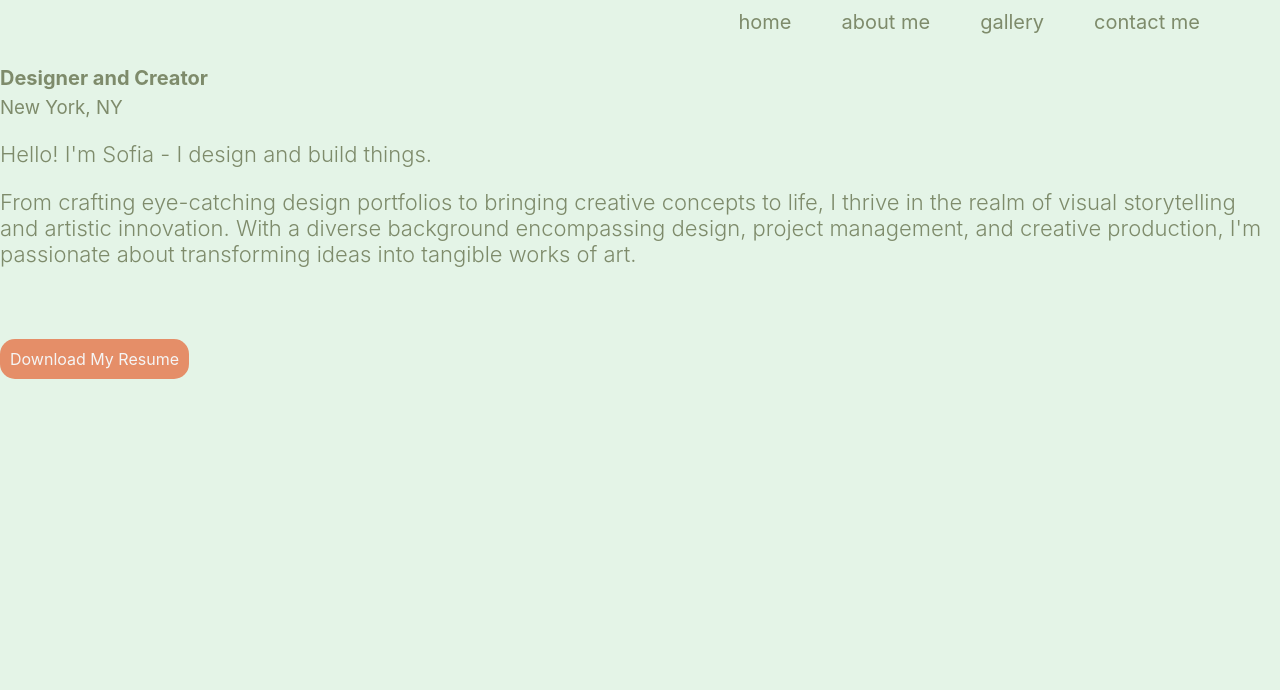
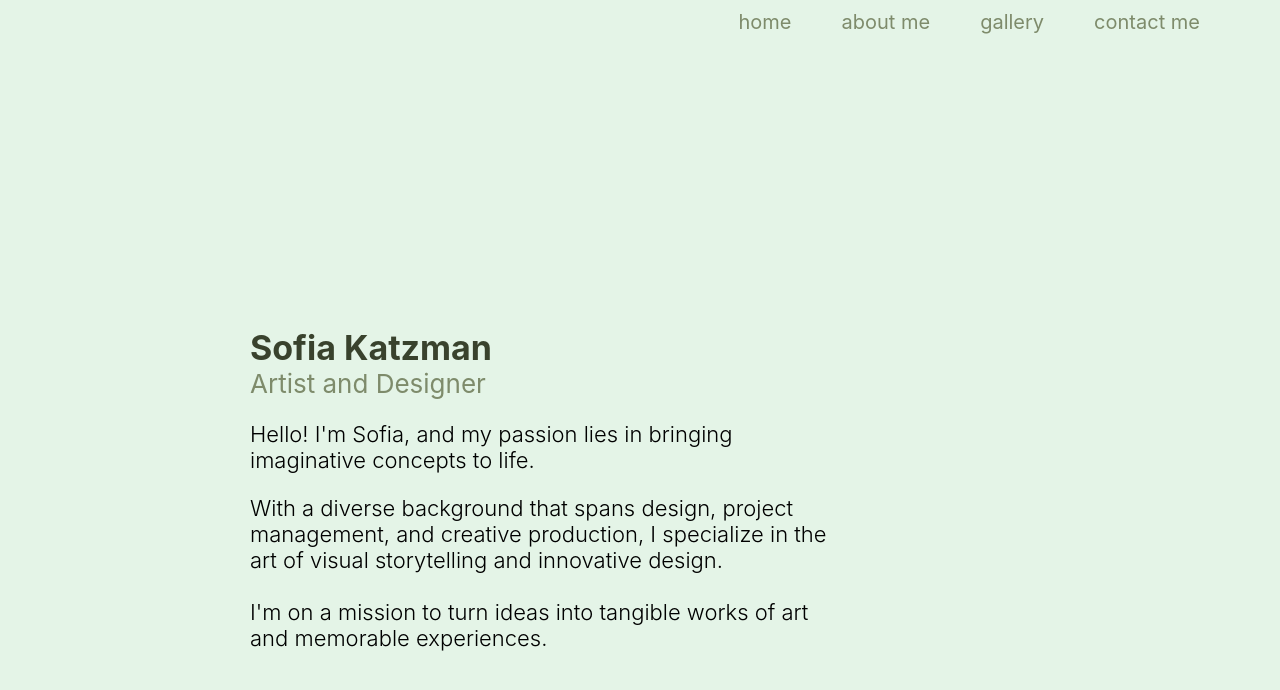
Before and after one commit to sofiakatzman/DesignPortfolio, a React (Create React App) app: page / in a window 1280 px wide. Shown: the top 690 px of the page. Built offline with nearby package versions, Linux system fonts and the light colour scheme.

Commit message:
edit about page

```diff
--- a/src/components/Pages/About/About.js
+++ b/src/components/Pages/About/About.js
@@ -1,29 +1,24 @@
 import React from "react"
 import './About.css'
 import headshot from '../../../assets/headshot.jpg'
-import resume from '../../../assets/Sofia_Katzman_Design.pdf'
+
 import Contact from '../../Layout/Contact/Contact'
 
-function About(){
+function About() {
+    return (
+        <div className="home">
+            <div className="home-container">
+                <div className="home-blurb">
+                    <h2>Sofia Katzman</h2>
+                    <h3>Artist and Designer</h3>
+                    <p>Hello! I'm Sofia, and my passion lies in bringing imaginative concepts to life.</p>
+                    <p>With a diverse background that spans design, project management, and creative production, I specialize in the art of visual storytelling and innovative design. <br/><br/>I'm on a mission to turn ideas into tangible works of art and memorable experiences.</p>
+                    <br/><br/><br/>
 
-    return(
-        <div className="about">
-            <div className="about-container">
-
-                <div className="about-blurb">
-                    <h2>Designer and Creator</h2>
-                    <h3>New York, NY </h3>
-                    <p>Hello! I'm Sofia - I design and build things.</p>
-                    <p>From crafting eye-catching design portfolios to bringing creative concepts to life, I thrive in the realm of visual storytelling and artistic innovation. With a diverse background encompassing design, project management, and creative production, I'm passionate about transforming ideas into tangible works of art.</p>
-                    <br/><br/><br/>
-                    <a href={resume} download className="resume">Download My Resume</a>
                 </div>
-
             </div>
         </div>
-
-
-    )
+    );
 }
 
 export default About
```
